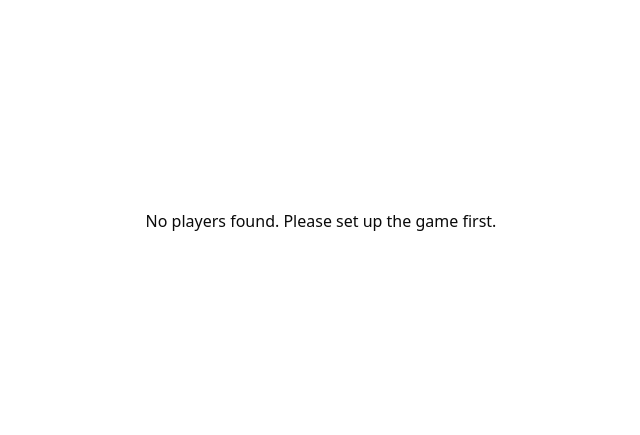
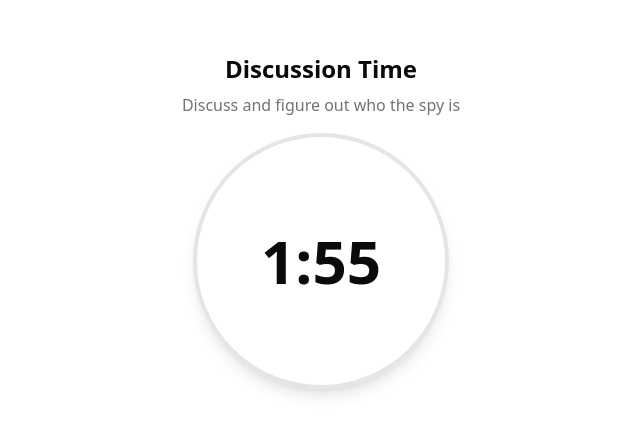
Before and after one commit to csantosr/guesspy, a Next.js app: page /game/local/play in a window 1280 px wide. Shown: the part 179-614 px from the top of the page, without its empty margins (319-959 px from the left). Built offline with nearby package versions, Linux system fonts and the light colour scheme.

Commit message:
feat: add timer

```diff
--- a/app/game/local/play/_components/game.tsx
+++ b/app/game/local/play/_components/game.tsx
@@ -4,6 +4,7 @@ import { useAtomValue } from "jotai";
 import { type FC, useMemo, useState } from "react";
 import { GameCard } from "@/game/_components/card";
 import { gameSettingsAtom } from "../../_store/game-settings";
+import { GameTimer } from "./timer";
 
 export const Game: FC = () => {
   const gameSettings = useAtomValue(gameSettingsAtom);
@@ -28,8 +29,14 @@ export const Game: FC = () => {
     }));
   }, [gameSettings]);
 
+  const allPlayersChecked = currentPlayerIndex >= playerRoles.length;
+
+  // Show timer once all players have checked their cards
+  if (allPlayersChecked) {
+    return <GameTimer />;
+  }
+
   const currentPlayer = playerRoles[currentPlayerIndex];
-
   if (!currentPlayer) {
     return (
       <div className="flex min-h-screen items-center justify-center">
--- /dev/null
+++ b/app/game/local/play/_components/timer.tsx
@@ -0,0 +1,75 @@
+"use client";
+
+import { type FC, useEffect, useState } from "react";
+import { cn } from "@/lib/cls";
+
+const TIMER_DURATION = 120; // 2 minutes in seconds
+
+export const GameTimer: FC = () => {
+  const [timeLeft, setTimeLeft] = useState(TIMER_DURATION);
+  const [isExpired, setIsExpired] = useState(false);
+
+  useEffect(() => {
+    if (timeLeft <= 0) {
+      setIsExpired(true);
+      return;
+    }
+
+    const interval = setInterval(() => {
+      setTimeLeft((prev) => {
+        if (prev <= 1) {
+          clearInterval(interval);
+          return 0;
+        }
+        return prev - 1;
+      });
+    }, 1000);
+
+    return () => clearInterval(interval);
+  }, [timeLeft]);
+
+  const minutes = Math.floor(timeLeft / 60);
+  const seconds = timeLeft % 60;
+  const formattedTime = `${minutes}:${seconds.toString().padStart(2, "0")}`;
+
+  const getTimerColor = () => {
+    if (isExpired) return "text-destructive";
+    if (timeLeft <= 30) return "text-destructive";
+    if (timeLeft <= 60) return "text-warning";
+    return "text-foreground";
+  };
+
+  return (
+    <div className="flex flex-col items-center justify-center gap-4">
+      <div className="text-center">
+        <h2 className="mb-2 font-bold text-2xl">Discussion Time</h2>
+        <p className="text-muted-foreground">
+          {isExpired
+            ? "Time's up! Make your final guesses."
+            : "Discuss and figure out who the spy is"}
+        </p>
+      </div>
+
+      <div
+        className={cn(
+          "flex h-64 w-64 items-center justify-center rounded-full border-4 shadow-lg transition-colors",
+          getTimerColor(),
+          {
+            "animate-pulse border-destructive": isExpired,
+            "border-destructive": timeLeft <= 30 && !isExpired,
+            "border-warning": timeLeft > 30 && timeLeft <= 60,
+            "border-border": timeLeft > 60,
+          },
+        )}>
+        <div className="text-center">
+          <div className={cn("font-bold text-6xl", getTimerColor())}>
+            {formattedTime}
+          </div>
+          {isExpired && (
+            <div className="mt-2 font-semibold text-xl">Time's Up!</div>
+          )}
+        </div>
+      </div>
+    </div>
+  );
+};
```
